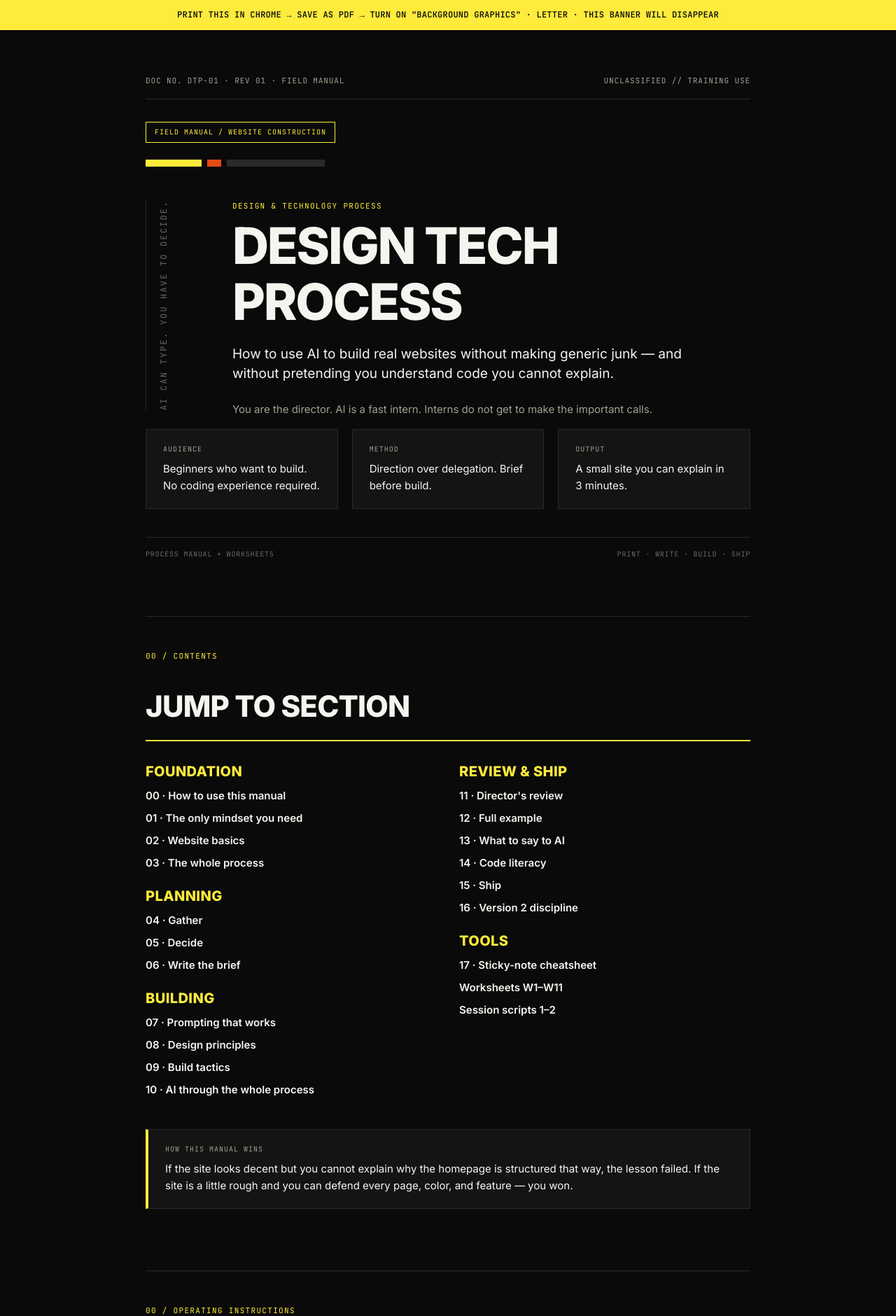
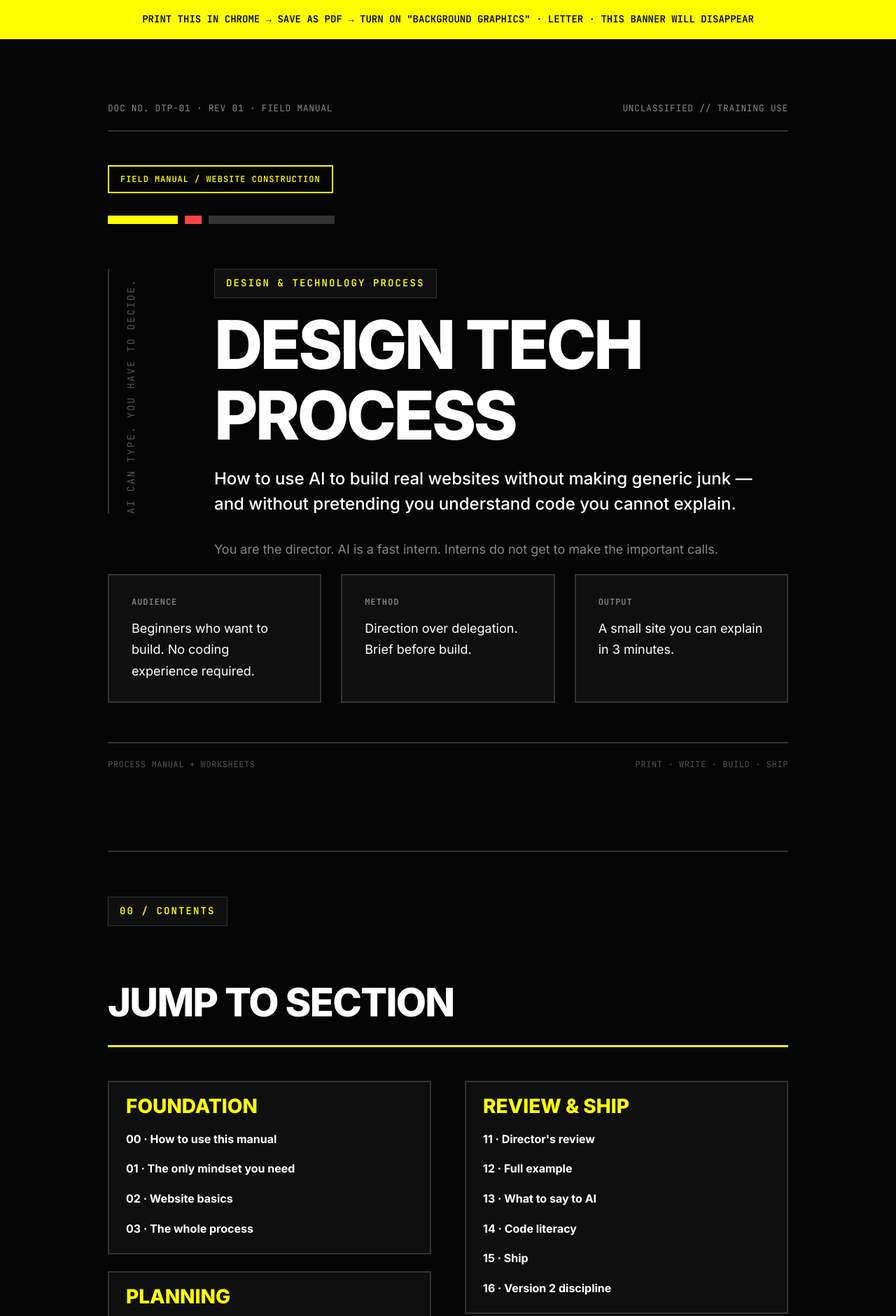
Before and after one commit to rwyatt2/design-tech-process, a plain HTML site: page index.html in a window 1280 px wide. Shown: the top 1880 px of the page at 70% size. Drawn offline with Linux system fonts and the light colour scheme.

Commit message:
Increase font sizes and add brutalist design elements
Typography increases:
- Base font: 15px → 18px
- H1: 72px → 96px
- H2: 42px → 56px
- H3: 20px → 28px
- Lede: 19px → 24px
- Body text margin: 16px → 20px
- Table font: 14px → 16px
- Code font: 13px → 15px

Brutalist elements:
- Darker background (#050505 for pure black)
- Brighter yellow (#ffff00 for high contrast)
- Thicker borders (1px → 2px)
- Bold kicker labels with background box
- Larger containers and padding throughout
- Increased spacing (32px → 48px sections)
- Stronger visual hierarchy with grouped TOC boxes
- Bolder font weights (600 → 700/900)
- Higher contrast ratios

Navigation improvements:
- TOC sections now in bordered boxes
- Larger TOC links (16px, bold)
- Better visual separation between categories

Generated with [Devin](https://devin.ai)

Co-Authored-By: Devin <158243242+devin-ai-integration[bot]@users.noreply.github.com>

```diff
--- a/index.html
+++ b/index.html
@@ -9,184 +9,193 @@
 <link href="https://fonts.googleapis.com/css2?family=Inter:wght@400;500;600;700;800&family=JetBrains+Mono:wght@400;500;600&display=swap" rel="stylesheet" />
 <style>
   :root {
-    --bg: #0a0a0a;
-    --bg-2: #141414;
-    --bg-3: #1a1a1a;
-    --ink: #f5f5f0;
-    --muted: #a0a090;
-    --dim: #6a6a60;
-    --line: #2a2a2a;
-    --yellow: #ffeb3b;
-    --yellow-dim: #c4a000;
-    --rust: #e64a19;
-    --ok: #aeea00;
+    --bg: #050505;
+    --bg-2: #0f0f0f;
+    --bg-3: #141414;
+    --ink: #ffffff;
+    --muted: #888888;
+    --dim: #555555;
+    --line: #333333;
+    --yellow: #ffff00;
+    --yellow-dim: #cccc00;
+    --rust: #ff4444;
+    --ok: #00ff00;
   }
   * { box-sizing: border-box; }
   html, body { margin: 0; padding: 0; background: var(--bg); color: var(--ink); }
   body {
     font-family: "Inter", -apple-system, BlinkMacSystemFont, "Segoe UI", Helvetica, Arial, sans-serif;
-    font-size: 15px;
-    line-height: 1.6;
+    font-size: 18px;
+    line-height: 1.7;
     -webkit-print-color-adjust: exact;
     print-color-adjust: exact;
   }
   .print-hint {
     position: sticky; top: 0; z-index: 20;
-    background: var(--yellow); color: #111;
+    background: var(--yellow); color: #000;
     font-family: "JetBrains Mono", monospace;
-    font-size: 12px; font-weight: 600;
-    letter-spacing: .02em;
-    padding: 12px 24px;
+    font-size: 14px; font-weight: 700;
+    letter-spacing: 0;
+    padding: 16px 32px;
     text-align: center;
+    text-transform: uppercase;
   }
-  .wrap { max-width: 960px; margin: 0 auto; padding: 48px 48px 120px; }
+  .wrap { max-width: 1100px; margin: 0 auto; padding: 64px 64px 160px; }
   .meta {
-    display: flex; justify-content: space-between; gap: 24px;
+    display: flex; justify-content: space-between; gap: 32px;
     font-family: "JetBrains Mono", monospace;
-    font-size: 11px; letter-spacing: .08em; text-transform: uppercase;
-    color: var(--muted); border-bottom: 1px solid var(--line); padding-bottom: 16px;
-    margin-bottom: 32px;
+    font-size: 13px; letter-spacing: .05em; text-transform: uppercase;
+    color: var(--muted); border-bottom: 2px solid var(--line); padding-bottom: 20px;
+    margin-bottom: 48px;
   }
   .stamp {
     display: inline-block;
-    border: 1px solid var(--yellow);
+    border: 2px solid var(--yellow);
     color: var(--yellow);
     font-family: "JetBrains Mono", monospace;
-    font-size: 10px; letter-spacing: .1em;
-    padding: 6px 12px; text-transform: uppercase;
+    font-size: 12px; letter-spacing: .08em;
+    padding: 8px 16px; text-transform: uppercase;
+    font-weight: 600;
   }
   h1, h2, h3, .display {
     font-family: "Inter", -apple-system, BlinkMacSystemFont, "Segoe UI", Helvetica, Arial, sans-serif;
-    font-weight: 800; letter-spacing: -.02em; line-height: 1.1;
+    font-weight: 900; letter-spacing: -.03em; line-height: 1.05;
     margin: 0;
   }
-  h1 { font-size: 72px; text-transform: uppercase; letter-spacing: -.03em; }
+  h1 { font-size: 96px; text-transform: uppercase; letter-spacing: -.04em; }
   h2 {
-    font-size: 42px; text-transform: uppercase;
-    margin: 32px 0 16px; padding-top: 8px;
-    letter-spacing: -.02em;
+    font-size: 56px; text-transform: uppercase;
+    margin: 48px 0 24px; padding-top: 16px;
+    letter-spacing: -.03em;
   }
   h3 {
-    font-size: 20px; letter-spacing: .02em; text-transform: uppercase;
-    color: var(--yellow); margin: 32px 0 12px;
+    font-size: 28px; letter-spacing: 0; text-transform: uppercase;
+    color: var(--yellow); margin: 40px 0 16px;
+    font-weight: 800;
   }
-  p { margin: 0 0 16px; }
-  strong { font-weight: 600; }
-  a { color: var(--yellow); text-decoration: underline; text-decoration-thickness: 1px; }
-  .lede { font-size: 19px; line-height: 1.5; max-width: 680px; color: var(--ink); margin-bottom: 24px; }
+  p { margin: 0 0 20px; }
+  strong { font-weight: 700; }
+  a { color: var(--yellow); text-decoration: underline; text-decoration-thickness: 2px; }
+  .lede { font-size: 24px; line-height: 1.5; max-width: 780px; color: var(--ink); margin-bottom: 32px; font-weight: 500; }
   .muted { color: var(--muted); }
-  .rule { border: 0; border-top: 1px solid var(--line); margin: 32px 0; }
-  .rule-y { border: 0; border-top: 2px solid var(--yellow); margin: 24px 0 32px; }
+  .rule { border: 0; border-top: 1px solid var(--line); margin: 48px 0; }
+  .rule-y { border: 0; border-top: 3px solid var(--yellow); margin: 32px 0 48px; }
   .sec {
     page-break-before: always;
-    padding: 48px 0 16px;
-    border-top: 1px solid var(--line);
-    margin-top: 48px;
+    padding: 64px 0 24px;
+    border-top: 2px solid var(--line);
+    margin-top: 64px;
   }
   .sec:first-of-type { page-break-before: auto; margin-top: 0; }
   .kicker {
     font-family: "JetBrains Mono", monospace;
-    font-size: 11px; letter-spacing: .12em; text-transform: uppercase;
-    color: var(--yellow); margin-bottom: 8px;
+    font-size: 14px; letter-spacing: .15em; text-transform: uppercase;
+    color: var(--yellow); margin-bottom: 16px;
+    font-weight: 700;
+    background: var(--bg-2);
+    display: inline-block;
+    padding: 8px 16px;
+    border: 1px solid var(--line);
   }
   .num {
     font-family: "Inter", -apple-system, BlinkMacSystemFont, "Segoe UI", Helvetica, Arial, sans-serif;
-    font-size: 12px; letter-spacing: .1em;
+    font-size: 14px; letter-spacing: .08em;
     color: var(--dim);
   }
-  ul, ol { margin: 16px 0 24px; padding-left: 24px; }
-  li { margin: 0 0 8px; }
-  .grid-2 { display: grid; grid-template-columns: 1fr 1fr; gap: 24px 32px; }
-  .grid-3 { display: grid; grid-template-columns: 1fr 1fr 1fr; gap: 20px; }
+  ul, ol { margin: 20px 0 32px; padding-left: 32px; }
+  li { margin: 0 0 12px; }
+  .grid-2 { display: grid; grid-template-columns: 1fr 1fr; gap: 32px 48px; }
+  .grid-3 { display: grid; grid-template-columns: 1fr 1fr 1fr; gap: 28px; }
   .box, .callout, .danger, .sheet {
     background: var(--bg-2);
-    border: 1px solid var(--line);
-    padding: 20px 24px;
-    margin: 20px 0 24px;
+    border: 2px solid var(--line);
+    padding: 28px 32px;
+    margin: 28px 0 36px;
   }
-  .callout { border-left: 4px solid var(--yellow); }
-  .danger { border-left: 4px solid var(--rust); }
+  .callout { border-left: 6px solid var(--yellow); }
+  .danger { border-left: 6px solid var(--rust); }
   .sheet { background: var(--bg-3); }
   .label {
     font-family: "JetBrains Mono", monospace;
-    font-size: 10px; letter-spacing: .1em; text-transform: uppercase;
-    color: var(--muted); margin-bottom: 8px;
+    font-size: 12px; letter-spacing: .08em; text-transform: uppercase;
+    color: var(--muted); margin-bottom: 12px;
+    font-weight: 600;
   }
-  table { width: 100%; border-collapse: collapse; margin: 16px 0 24px; font-size: 14px; }
-  th, td { border: 1px solid var(--line); padding: 10px 12px; text-align: left; vertical-align: top; }
+  table { width: 100%; border-collapse: collapse; margin: 24px 0 36px; font-size: 16px; }
+  th, td { border: 1px solid var(--line); padding: 14px 16px; text-align: left; vertical-align: top; }
   th {
     font-family: "JetBrains Mono", monospace;
-    font-size: 11px; letter-spacing: .06em; text-transform: uppercase;
-    color: var(--yellow); background: var(--bg-3); font-weight: 500;
+    font-size: 13px; letter-spacing: .05em; text-transform: uppercase;
+    color: var(--yellow); background: var(--bg-3); font-weight: 600;
   }
   code, .mono {
     font-family: "JetBrains Mono", monospace;
-    font-size: 13px;
+    font-size: 15px;
   }
   pre {
-    background: #050505;
-    border: 1px solid var(--line);
+    background: #000;
+    border: 2px solid var(--line);
     color: var(--ok);
     font-family: "JetBrains Mono", monospace;
-    font-size: 13px; line-height: 1.5;
-    padding: 16px 20px; overflow: auto;
+    font-size: 15px; line-height: 1.6;
+    padding: 20px 24px; overflow: auto;
     white-space: pre-wrap;
   }
-  .prompt { border-left: 3px solid var(--yellow-dim); }
-  .cover { min-height: 85vh; display: flex; flex-direction: column; justify-content: space-between; padding: 16px 0 32px; }
+  .prompt { border-left: 4px solid var(--yellow-dim); }
+  .cover { min-height: 85vh; display: flex; flex-direction: column; justify-content: space-between; padding: 24px 0 48px; }
   .cover-grid {
-    display: grid; grid-template-columns: 100px 1fr;
-    gap: 24px; align-items: start; margin-top: 48px;
+    display: grid; grid-template-columns: 120px 1fr;
+    gap: 32px; align-items: start; margin-top: 64px;
   }
   .hash {
     writing-mode: vertical-rl; transform: rotate(180deg);
     font-family: "JetBrains Mono", monospace;
-    letter-spacing: .18em; font-size: 12px; color: var(--dim);
-    border-right: 1px solid var(--line); padding-right: 16px; height: 300px;
+    letter-spacing: .15em; font-size: 14px; color: var(--dim);
+    border-right: 2px solid var(--line); padding-right: 20px; height: 350px;
   }
-  .bars { display: flex; gap: 8px; margin: 24px 0 12px; }
-  .bars span { height: 10px; }
-  .bars .y { width: 80px; background: var(--yellow); }
-  .bars .r { width: 20px; background: var(--rust); }
-  .bars .d { width: 140px; background: var(--line); }
+  .bars { display: flex; gap: 10px; margin: 32px 0 16px; }
+  .bars span { height: 12px; }
+  .bars .y { width: 100px; background: var(--yellow); }
+  .bars .r { width: 24px; background: var(--rust); }
+  .bars .d { width: 180px; background: var(--line); }
   .toc a { color: var(--ink); text-decoration: none; }
   .toc a:hover { color: var(--yellow); text-decoration: underline; }
-  .toc td:last-child { color: var(--muted); font-family: "JetBrains Mono", monospace; font-size: 12px; }
+  .toc td:last-child { color: var(--muted); font-family: "JetBrains Mono", monospace; font-size: 14px; }
   .line, .lines {
     border-bottom: 1px solid var(--line);
-    min-height: 32px; margin: 8px 0;
+    min-height: 40px; margin: 10px 0;
   }
-  .lines.tall { min-height: 80px; }
-  .check { display: flex; gap: 12px; align-items: flex-start; margin: 8px 0; }
+  .lines.tall { min-height: 100px; }
+  .check { display: flex; gap: 16px; align-items: flex-start; margin: 12px 0; }
   .boxx {
-    width: 14px; height: 14px; margin-top: 4px; flex: 0 0 14px;
-    border: 1px solid var(--yellow);
+    width: 18px; height: 18px; margin-top: 5px; flex: 0 0 18px;
+    border: 2px solid var(--yellow);
   }
   .foot {
     display: flex; justify-content: space-between;
     font-family: "JetBrains Mono", monospace;
-    font-size: 10px; letter-spacing: .08em; text-transform: uppercase;
-    color: var(--dim); margin-top: 40px; border-top: 1px solid var(--line); padding-top: 16px;
+    font-size: 12px; letter-spacing: .05em; text-transform: uppercase;
+    color: var(--dim); margin-top: 56px; border-top: 2px solid var(--line); padding-top: 20px;
   }
   .pill {
-    display: inline-block; background: var(--yellow); color: #111;
+    display: inline-block; background: var(--yellow); color: #000;
     font-family: "Inter", -apple-system, BlinkMacSystemFont, "Segoe UI", Helvetica, Arial, sans-serif;
-    font-weight: 700;
-    letter-spacing: .02em; padding: 6px 12px; font-size: 14px;
+    font-weight: 900;
+    letter-spacing: 0; padding: 8px 16px; font-size: 16px;
   }
-  .small { font-size: 13px; color: var(--muted); }
-  .ws { page-break-inside: avoid; margin: 24px 0 32px; }
-  .fill-3 .line { margin-bottom: 12px; }
+  .small { font-size: 15px; color: var(--muted); }
+  .ws { page-break-inside: avoid; margin: 32px 0 40px; }
+  .fill-3 .line { margin-bottom: 16px; }
   @media print {
     .print-hint { display: none !important; }
     .wrap { max-width: none; padding: 0; }
-    .cover { min-height: 1000px; }
+    .cover { min-height: 1100px; }
     .sec { page-break-before: always; }
     a { text-decoration: none; }
     pre { break-inside: avoid; }
     .ws, .box, .callout, .danger, .sheet { break-inside: avoid; }
   }
-  @page { size: letter; margin: .6in; }
+  @page { size: letter; margin: .5in; }
 </style>
 </head>
 <body>
@@ -229,43 +238,53 @@
   <hr class="rule-y" />
   <div class="grid-2">
     <div>
-      <h3 style="margin-top:0">Foundation</h3>
-      <ul style="list-style:none; padding-left:0; margin:0 0 24px;">
-        <li style="margin:0 0 8px;"><a href="#use" style="font-weight:600;">00 · How to use this manual</a></li>
-        <li style="margin:0 0 8px;"><a href="#mind" style="font-weight:600;">01 · The only mindset you need</a></li>
-        <li style="margin:0 0 8px;"><a href="#basics" style="font-weight:600;">02 · Website basics</a></li>
-        <li style="margin:0 0 8px;"><a href="#loop" style="font-weight:600;">03 · The whole process</a></li>
-      </ul>
-      <h3 style="margin-top:0">Planning</h3>
-      <ul style="list-style:none; padding-left:0; margin:0 0 24px;">
-        <li style="margin:0 0 8px;"><a href="#gather" style="font-weight:600;">04 · Gather</a></li>
-        <li style="margin:0 0 8px;"><a href="#decide" style="font-weight:600;">05 · Decide</a></li>
-        <li style="margin:0 0 8px;"><a href="#brief" style="font-weight:600;">06 · Write the brief</a></li>
-      </ul>
-      <h3 style="margin-top:0">Building</h3>
-      <ul style="list-style:none; padding-left:0; margin:0 0 24px;">
-        <li style="margin:0 0 8px;"><a href="#prompt" style="font-weight:600;">07 · Prompting that works</a></li>
-        <li style="margin:0 0 8px;"><a href="#design" style="font-weight:600;">08 · Design principles</a></li>
-        <li style="margin:0 0 8px;"><a href="#dev" style="font-weight:600;">09 · Build tactics</a></li>
-        <li style="margin:0 0 8px;"><a href="#ai" style="font-weight:600;">10 · AI through the whole process</a></li>
-      </ul>
+      <div style="background:var(--bg-2); border:2px solid var(--line); padding:20px 24px; margin-bottom:24px;">
+        <h3 style="margin:0 0 16px; color:var(--yellow);">FOUNDATION</h3>
+        <ul style="list-style:none; padding-left:0; margin:0;">
+          <li style="margin:0 0 12px;"><a href="#use" style="font-weight:700; font-size:16px;">00 · How to use this manual</a></li>
+          <li style="margin:0 0 12px;"><a href="#mind" style="font-weight:700; font-size:16px;">01 · The only mindset you need</a></li>
+          <li style="margin:0 0 12px;"><a href="#basics" style="font-weight:700; font-size:16px;">02 · Website basics</a></li>
+          <li style="margin:0 0 0;"><a href="#loop" style="font-weight:700; font-size:16px;">03 · The whole process</a></li>
+        </ul>
+      </div>
+      <div style="background:var(--bg-2); border:2px solid var(--line); padding:20px 24px; margin-bottom:24px;">
+        <h3 style="margin:0 0 16px; color:var(--yellow);">PLANNING</h3>
+        <ul style="list-style:none; padding-left:0; margin:0;">
+          <li style="margin:0 0 12px;"><a href="#gather" style="font-weight:700; font-size:16px;">04 · Gather</a></li>
+          <li style="margin:0 0 12px;"><a href="#decide" style="font-weight:700; font-size:16px;">05 · Decide</a></li>
+          <li style="margin:0 0 0;"><a href="#brief" style="font-weight:700; font-size:16px;">06 · Write the brief</a></li>
+        </ul>
+      </div>
+      <div style="background:var(--bg-2); border:2px solid var(--line); padding:20px 24px;">
+        <h3 style="margin:0 0 16px; color:var(--yellow);">BUILDING</h3>
+        <ul style="list-style:none; padding-left:0; margin:0;">
+          <li style="margin:0 0 12px;"><a href="#prompt" style="font-weight:700; font-size:16px;">07 · Prompting that works</a></li>
+          <li style="margin:0 0 12px;"><a href="#design" style="font-weight:700; font-size:16px;">08 · Design principles</a></li>
+          <li style="margin:0 0 12px;"><a href="#dev" style="font-weight:700; font-size:16px;">09 · Build tactics</a></li>
+          <li style="margin:0 0 0;"><a href="#ai" style="font-weight:700; font-size:16px;">10 · AI through the whole process</a></li>
+        </ul>
+      </div>
     </div>
     <div>
-      <h3 style="margin-top:0">Review & Ship</h3>
-      <ul style="list-style:none; padding-left:0; margin:0 0 24px;">
-        <li style="margin:0 0 8px;"><a href="#review" style="font-weight:600;">11 · Director's review</a></li>
-        <li style="margin:0 0 8px;"><a href="#example" style="font-weight:600;">12 · Full example</a></li>
-        <li style="margin:0 0 8px;"><a href="#talk" style="font-weight:600;">13 · What to say to AI</a></li>
-        <li style="margin:0 0 8px;"><a href="#code" style="font-weight:600;">14 · Code literacy</a></li>
-        <li style="margin:0 0 8px;"><a href="#ship" style="font-weight:600;">15 · Ship</a></li>
-        <li style="margin:0 0 8px;"><a href="#v2" style="font-weight:600;">16 · Version 2 discipline</a></li>
-      </ul>
-      <h3 style="margin-top:0">Tools</h3>
-      <ul style="list-style:none; padding-left:0; margin:0 0 24px;">
-        <li style="margin:0 0 8px;"><a href="#cheat" style="font-weight:600;">17 · Sticky-note cheatsheet</a></li>
-        <li style="margin:0 0 8px;"><a href="#ws" style="font-weight:600;">Worksheets W1–W11</a></li>
-        <li style="margin:0 0 8px;"><a href="#sessions" style="font-weight:600;">Session scripts 1–2</a></li>
-      </ul>
+      <div style="background:var(--bg-2); border:2px solid var(--line); padding:20px 24px; margin-bottom:24px;">
+        <h3 style="margin:0 0 16px; color:var(--yellow);">REVIEW & SHIP</h3>
+        <ul style="list-style:none; padding-left:0; margin:0;">
+          <li style="margin:0 0 12px;"><a href="#review" style="font-weight:700; font-size:16px;">11 · Director's review</a></li>
+          <li style="margin:0 0 12px;"><a href="#example" style="font-weight:700; font-size:16px;">12 · Full example</a></li>
+          <li style="margin:0 0 12px;"><a href="#talk" style="font-weight:700; font-size:16px;">13 · What to say to AI</a></li>
+          <li style="margin:0 0 12px;"><a href="#code" style="font-weight:700; font-size:16px;">14 · Code literacy</a></li>
+          <li style="margin:0 0 12px;"><a href="#ship" style="font-weight:700; font-size:16px;">15 · Ship</a></li>
+          <li style="margin:0 0 0;"><a href="#v2" style="font-weight:700; font-size:16px;">16 · Version 2 discipline</a></li>
+        </ul>
+      </div>
+      <div style="background:var(--bg-2); border:2px solid var(--line); padding:20px 24px;">
+        <h3 style="margin:0 0 16px; color:var(--yellow);">TOOLS</h3>
+        <ul style="list-style:none; padding-left:0; margin:0;">
+          <li style="margin:0 0 12px;"><a href="#cheat" style="font-weight:700; font-size:16px;">17 · Sticky-note cheatsheet</a></li>
+          <li style="margin:0 0 12px;"><a href="#ws" style="font-weight:700; font-size:16px;">Worksheets W1–W11</a></li>
+          <li style="margin:0 0 0;"><a href="#sessions" style="font-weight:700; font-size:16px;">Session scripts 1–2</a></li>
+        </ul>
+      </div>
     </div>
   </div>
   <div class="callout">
```
